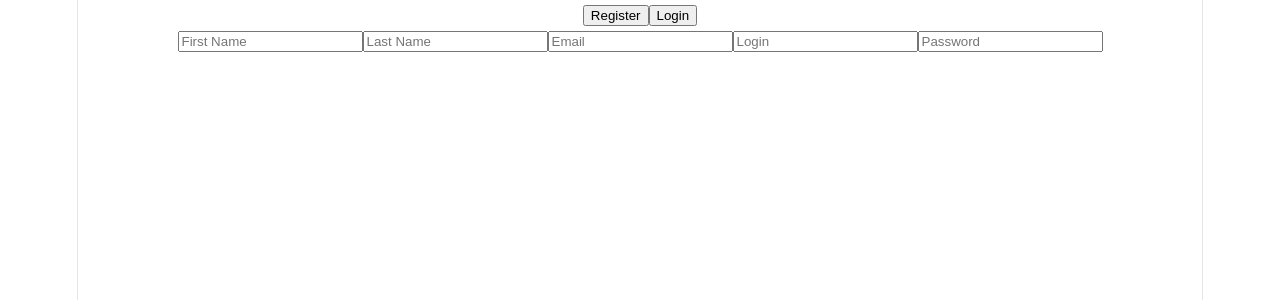
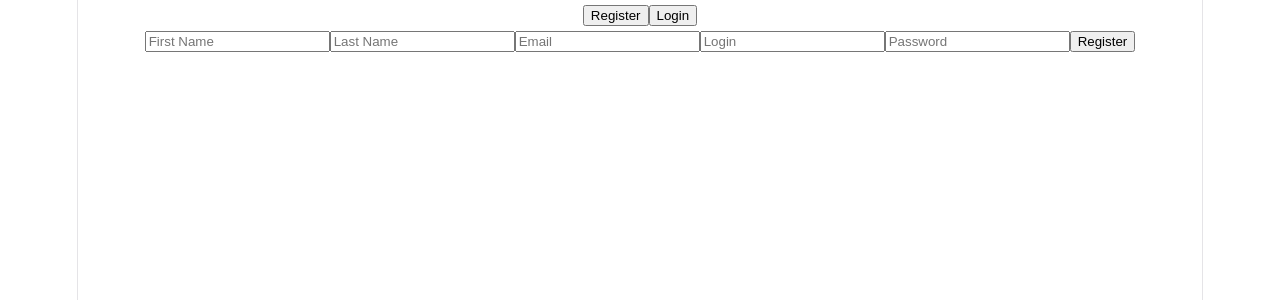
Before and after one commit to ethnlin0-netizen/gym4life, a React (Vite) app in the folder client/: page / in a window 1280 px wide. Shown: the top 300 px of the page. Built offline with nearby package versions, Linux system fonts and the light colour scheme.

Commit message:
added register button

```diff
--- a/client/src/components/Register.tsx
+++ b/client/src/components/Register.tsx
@@ -89,6 +89,7 @@ function Register() {
                     value={password}
                     onChange={(e) => setPassword(e.target.value)}
                 />
+                <button type="submit">Register</button>
             </form>
             {message && <p>Message</p>}
         </div>
```
